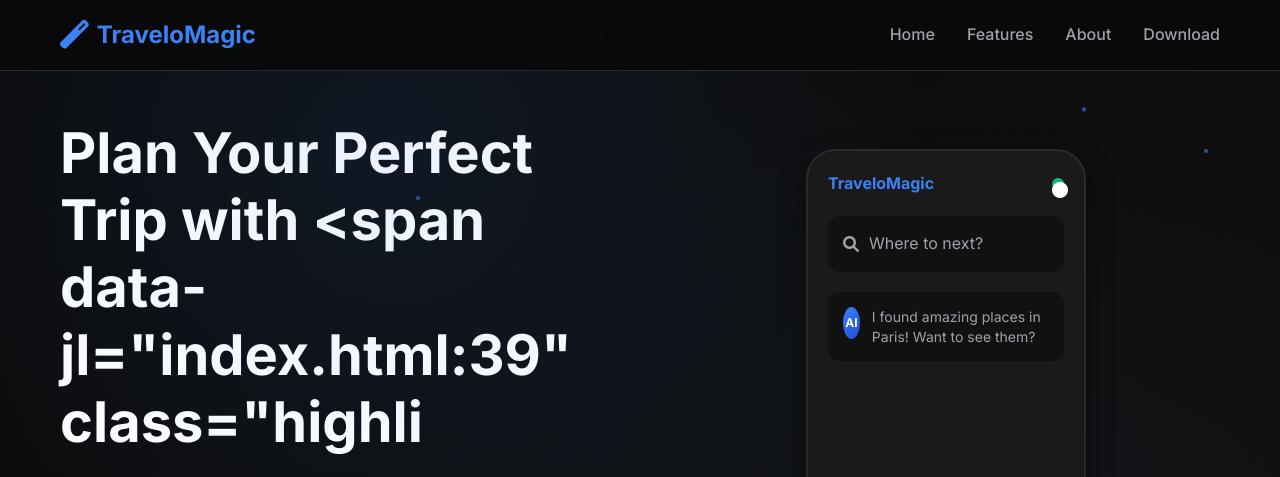
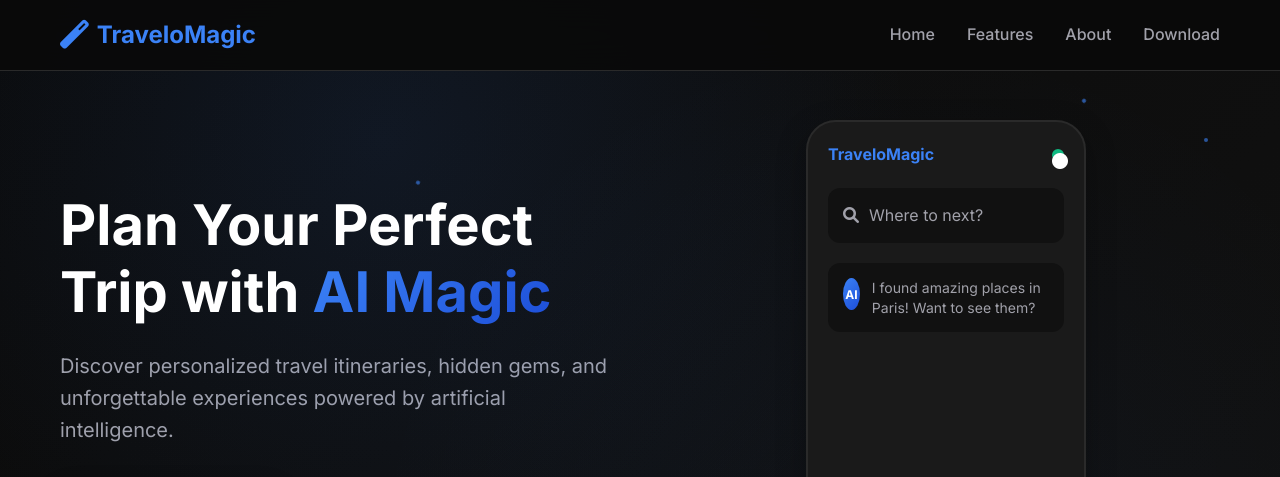
Before and after one commit to fagundos1/travelomagic, a plain HTML site: page index.html in a window 1280 px wide. Shown: the top 477 px of the page. Drawn offline with Linux system fonts and the light colour scheme.

Commit message:
Fix hero title display issue - remove HTML injection from typing animation

```diff
--- a/script.js
+++ b/script.js
@@ -262,33 +262,13 @@
     this.style.boxShadow = 'var(--shadow)';
 });
 
-// Add typing effect to hero title
-function typeWriter(element, text, speed = 100) {
-    let i = 0;
-    element.innerHTML = '';
-
-    function type() {
-        if (i < text.length) {
-            element.innerHTML += text.charAt(i);
-            i++;
-            setTimeout(type, speed);
-        }
-    }
-
-    type();
-}
-
 // Initialize typing effect when page loads
 document.addEventListener('DOMContentLoaded', () => {
     const heroTitle = document.querySelector('.hero-title');
     if (heroTitle) {
-        const originalText = heroTitle.innerHTML;
-        heroTitle.innerHTML = '';
-
-        // Start typing effect after a short delay
-        setTimeout(() => {
-            typeWriter(heroTitle, originalText, 50);
-        }, 500);
+        // Just make sure the title is visible without animation
+        heroTitle.style.opacity = '1';
+        heroTitle.style.transform = 'translateY(0)';
     }
 });
 
--- a/styles.css
+++ b/styles.css
@@ -134,6 +134,8 @@
     font-weight: 700;
     line-height: 1.2;
     margin-bottom: 1.5rem;
+    opacity: 1;
+    transform: translateY(0);
 }
 
 .highlight {
```
